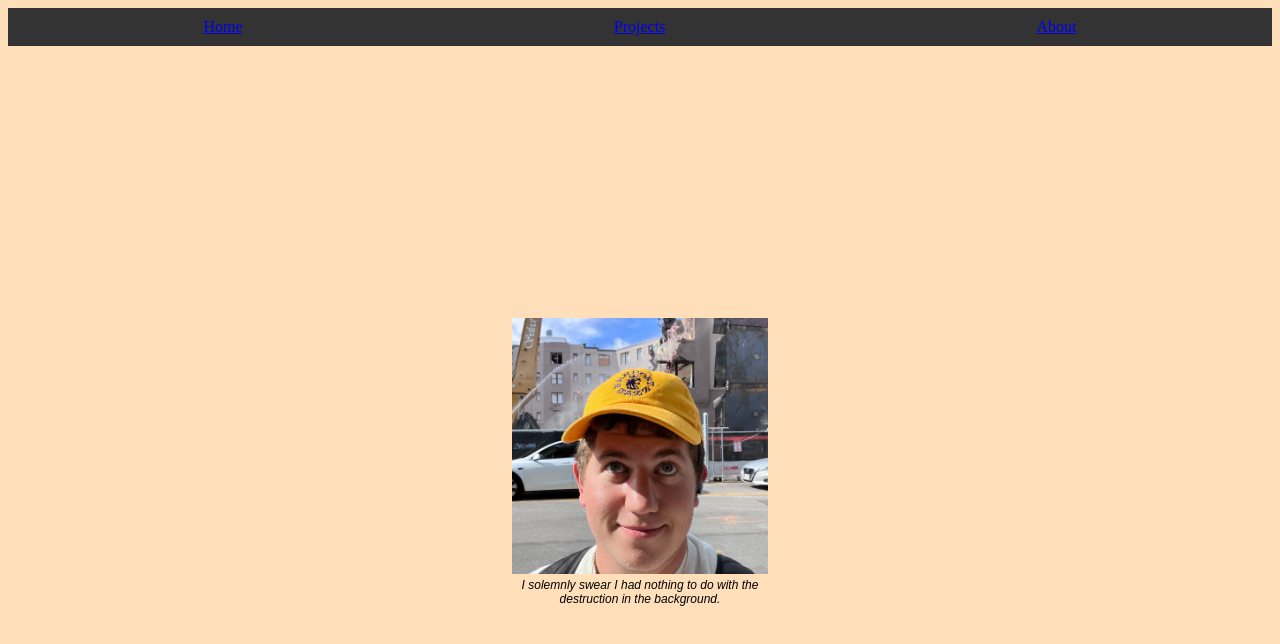
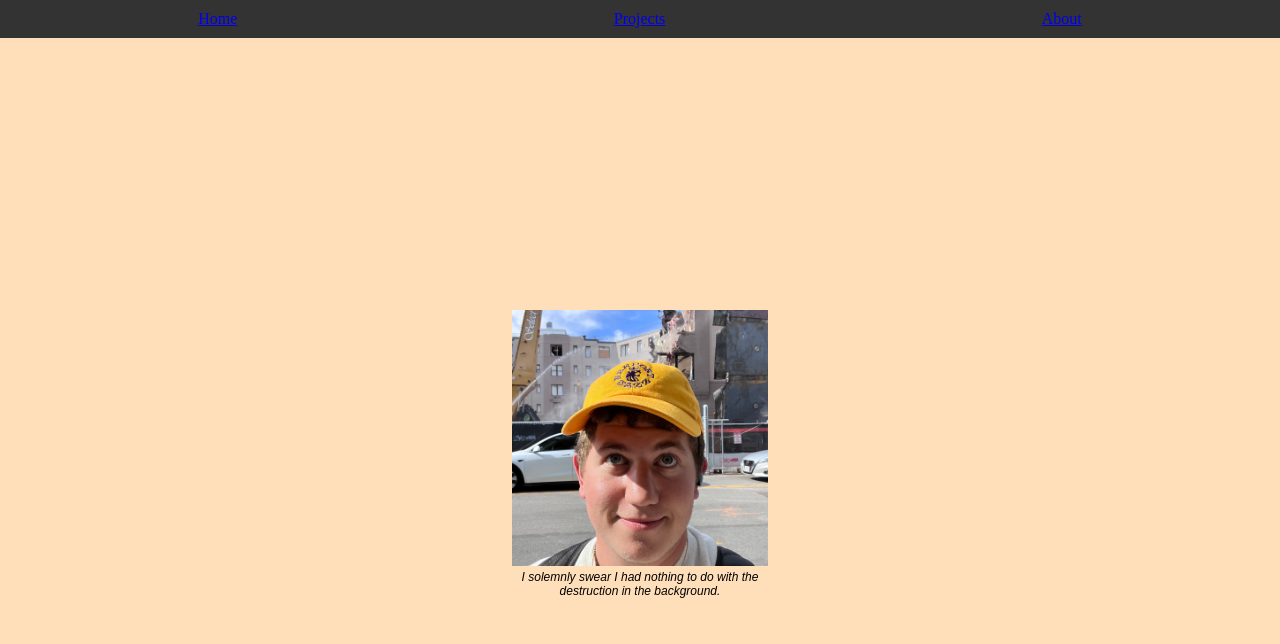
Before and after one commit to migmoog/migmoog.github.io, a React (Vite) app in the folder frontend/: page / in a window 1280 px wide. Shown: the top 644 px of the page. Built offline with nearby package versions, Linux system fonts and the light colour scheme; a web font is replaced by a local one.

Commit message:
removed stupid box padding

```diff
--- a/frontend/src/styles/globals.css
+++ b/frontend/src/styles/globals.css
@@ -6,6 +6,12 @@
 @font-face {
     font-family: "JetBrains Mono";
     src: url("font/JetBrainsMono-Regular.otf") format("opentype");
+}
+
+html, body, #root {
+    margin: 0;
+    padding: 0;
+    box-sizing: border-box;
 }
 
 body {
```
